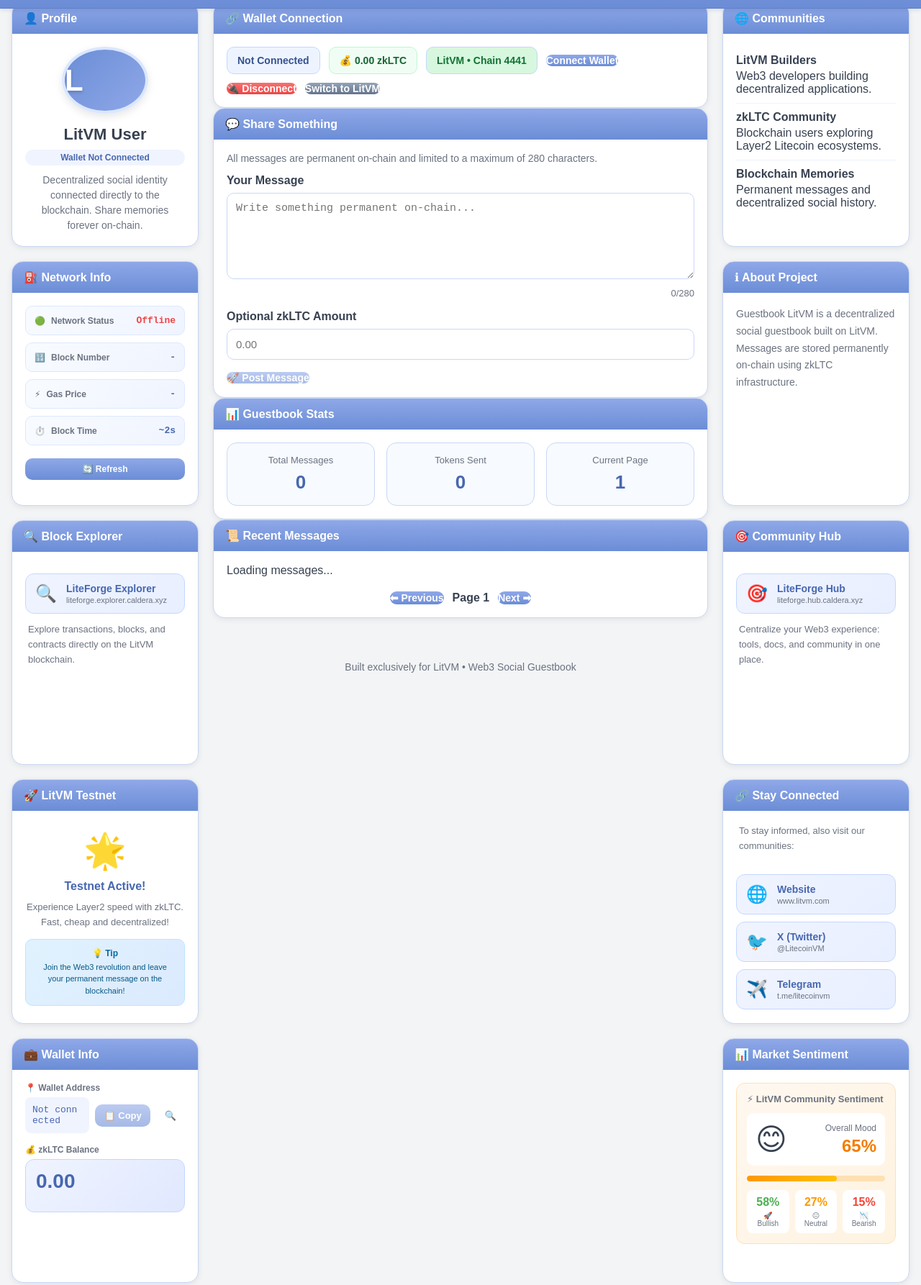
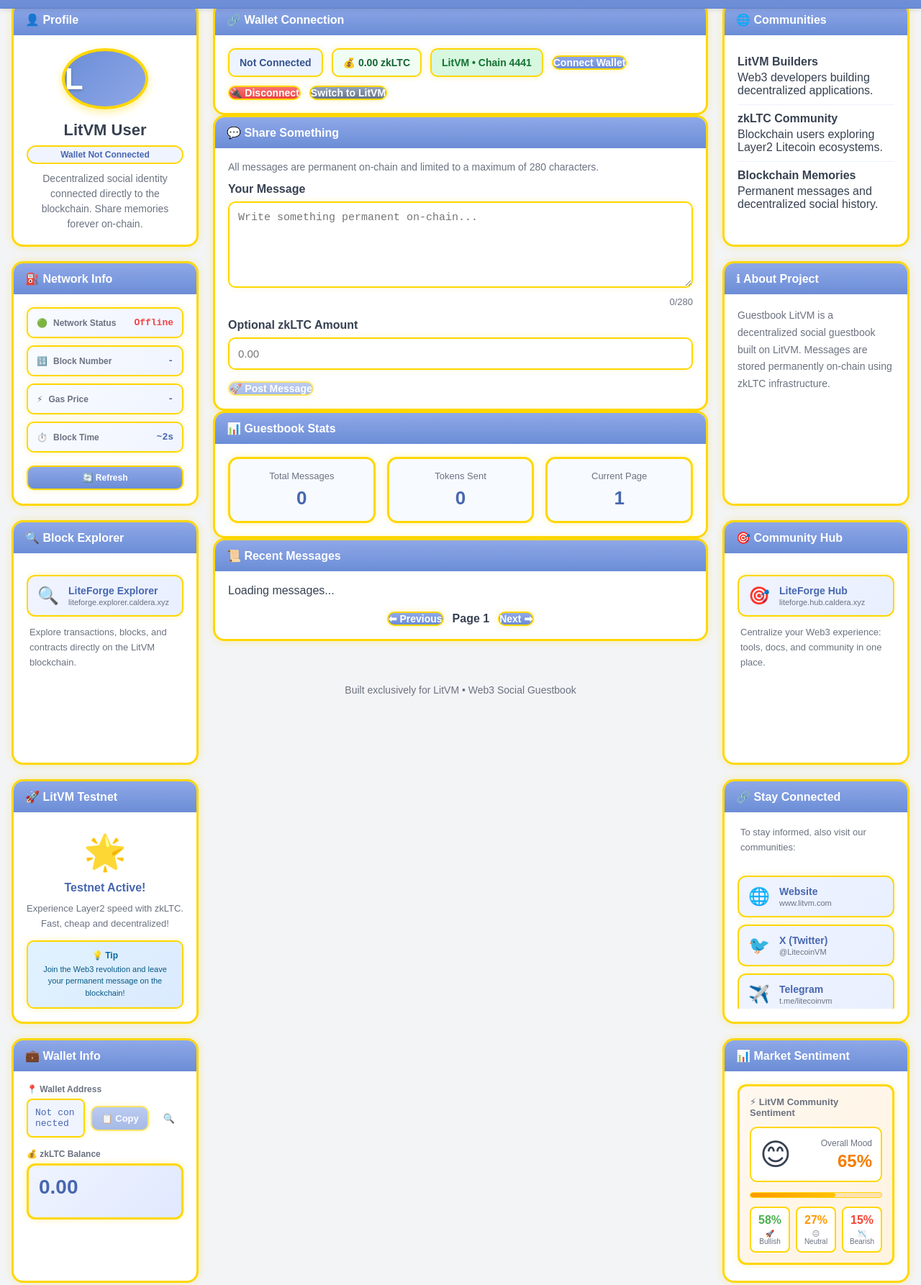
Before and after one commit to GENESIS-SOARES17/Guestbook-LitVM, a website: page frontend/index.html in a window 1280 px wide. Shown: the part 137-1923 px from the top of the page at 72% size. Drawn offline with nearby package versions, Linux system fonts and the light colour scheme.

Commit message:
Update index.html

```diff
--- a/frontend/index.html
+++ b/frontend/index.html
@@ -23,6 +23,7 @@
     --shadow:0 2px 8px rgba(0,0,0,0.08);
     --danger:#ef4444;
     --danger-hover:#dc2626;
+    --gold:#FFD700;
 }
 
 *{
@@ -84,7 +85,7 @@ body{
 }
 
 /* =========================================================
-   TICKER
+   TICKER - ✅ COM BORDA DOURADA
 ========================================================= */
 
 .ticker-wrap{
@@ -92,11 +93,12 @@ body{
     min-width:300px;
     overflow:hidden;
     background:rgba(255,255,255,.18);
-    border:1px solid rgba(255,255,255,.3);
+    border:4px solid var(--gold);
     border-radius:12px;
     height:58px;
     display:flex;
     align-items:center;
+    box-shadow:0 0 15px rgba(255,215,0,0.5);
 }
 
 .ticker{
@@ -153,15 +155,15 @@ body{
 }
 
 /* =========================================================
-   CARDS - SIDEBAR UNIFORM HEIGHT
+   CARDS - ✅ COM BORDA DOURADA
 ========================================================= */
 
 .card{
     background:var(--card);
-    border:1px solid var(--border);
+    border:3px solid var(--gold);
     border-radius:16px;
     overflow:hidden;
-    box-shadow:var(--shadow);
+    box-shadow:0 0 12px rgba(255,215,0,0.3);
 }
 
 /* ✅ Uniform height for sidebar cards - symmetry */
@@ -206,17 +208,17 @@ body{
     display:flex;
     align-items:center;
     justify-content:center;
-    border:4px solid #dbe7ff;
+    border:4px solid var(--gold);
     position:relative;
     overflow:hidden;
-    box-shadow:0 4px 12px rgba(0,0,0,0.1);
+    box-shadow:0 4px 12px rgba(255,215,0,0.4);
     background:linear-gradient(135deg,#6B8DD6,#8FA8E8);
     transition:all 0.3s ease;
 }
 
 .avatar-container.has-identicon{
     background:#f8fbff;
-    border-color:#c5d7ff;
+    border-color:var(--gold);
 }
 
 #avatarSvgContainer{
@@ -263,6 +265,7 @@ body{
     font-size:12px;
     color:#4767b0;
     font-weight:bold;
+    border:2px solid var(--gold);
 }
 
 .profile p{
@@ -273,11 +276,11 @@ body{
 }
 
 /* =========================================================
-   BUTTONS
+   BUTTONS - ✅ COM BORDA DOURADA
 ========================================================= */
 
 button{
-    border:none;
+    border:2px solid var(--gold);
     background:linear-gradient(to bottom,#8FA8E8,#6B8DD6);
     color:white;
     font-weight:bold;
@@ -285,10 +288,12 @@ button{
     cursor:pointer;
     transition:.2s;
     font-size:14px;
+    box-shadow:0 0 8px rgba(255,215,0,0.3);
 }
 
 button:hover{
     background:linear-gradient(to bottom,#7e9be0,#5d7dcb);
+    box-shadow:0 0 12px rgba(255,215,0,0.5);
 }
 
 button:disabled{
@@ -317,18 +322,19 @@ button.secondary:hover{
 }
 
 /* =========================================================
-   FORMS
+   FORMS - ✅ COM BORDA DOURADA
 ========================================================= */
 
 textarea,
 input{
     width:100%;
-    border:1px solid var(--border);
+    border:2px solid var(--gold);
     border-radius:10px;
     padding:12px;
     font-size:15px;
     background:#fff;
     color:var(--text);
+    box-shadow:0 0 8px rgba(255,215,0,0.2);
 }
 
 textarea{
@@ -339,7 +345,8 @@ textarea{
 textarea:focus,
 input:focus{
     outline:none;
-    border-color:var(--blue-main);
+    border-color:var(--gold);
+    box-shadow:0 0 12px rgba(255,215,0,0.5);
 }
 
 .form-group{
@@ -360,7 +367,7 @@ input:focus{
 }
 
 /* =========================================================
-   STATUS
+   STATUS - ✅ COM BORDA DOURADA
 ========================================================= */
 
 .wallet-row{
@@ -373,11 +380,12 @@ input:focus{
 .status{
     background:#eef4ff;
     color:#35528e;
-    border:1px solid #c5d7ff;
+    border:2px solid var(--gold);
     padding:10px 14px;
     border-radius:10px;
     font-size:14px;
     font-weight:bold;
+    box-shadow:0 0 8px rgba(255,215,0,0.3);
 }
 
 .network{
@@ -388,15 +396,16 @@ input:focus{
 .balance-display-inline{
     background:#f0fdf4;
     color:#166534;
-    border:1px solid #bbf7d0;
+    border:2px solid var(--gold);
     padding:10px 14px;
     border-radius:10px;
     font-size:14px;
     font-weight:bold;
+    box-shadow:0 0 8px rgba(255,215,0,0.3);
 }
 
 /* =========================================================
-   STATS
+   STATS - ✅ COM BORDA DOURADA
 ========================================================= */
 
 .stats-grid{
@@ -407,10 +416,11 @@ input:focus{
 
 .stat{
     background:#f7faff;
-    border:1px solid var(--border);
+    border:3px solid var(--gold);
     border-radius:14px;
     padding:16px;
     text-align:center;
+    box-shadow:0 0 10px rgba(255,215,0,0.3);
 }
 
 .stat-title{
@@ -426,7 +436,7 @@ input:focus{
 }
 
 /* =========================================================
-   MESSAGES
+   MESSAGES - ✅ COM BORDA DOURADA
 ========================================================= */
 
 .feed{
@@ -437,17 +447,18 @@ input:focus{
 
 .feed-card{
     background:#fff;
-    border:1px solid var(--border);
+    border:3px solid var(--gold);
     border-radius:16px;
     padding:18px;
     transition:.2s;
     overflow-wrap:anywhere;
     word-break:break-word;
+    box-shadow:0 0 10px rgba(255,215,0,0.3);
 }
 
 .feed-card:hover{
     transform:translateY(-2px);
-    box-shadow:0 4px 12px rgba(0,0,0,.08);
+    box-shadow:0 4px 16px rgba(255,215,0,0.5);
 }
 
 .feed-top{
@@ -475,6 +486,7 @@ input:focus{
     justify-content:center;
     font-weight:bold;
     font-size:18px;
+    border:2px solid var(--gold);
 }
 
 .feed-address{
@@ -501,10 +513,11 @@ input:focus{
     padding:8px 14px;
     font-size:13px;
     font-weight:bold;
+    border:2px solid var(--gold);
 }
 
 /* =========================================================
-   REACTIONS
+   REACTIONS - ✅ COM BORDA DOURADA
 ========================================================= */
 
 .reactions{
@@ -515,7 +528,7 @@ input:focus{
 }
 
 .react-btn{
-    border:1px solid var(--border);
+    border:2px solid var(--gold);
     background:#f8fbff;
     color:#4d5c7a;
     border-radius:30px;
@@ -524,11 +537,13 @@ input:focus{
     display:flex;
     gap:6px;
     align-items:center;
+    box-shadow:0 0 6px rgba(255,215,0,0.3);
 }
 
 .react-btn.active{
     background:#dce8ff;
-    border-color:#7ea0e7;
+    border-color:var(--gold);
+    box-shadow:0 0 10px rgba(255,215,0,0.5);
 }
 
 /* =========================================================
@@ -581,18 +596,19 @@ input:focus{
     padding:12px;
     margin-bottom:10px;
     background:linear-gradient(135deg,#f0f4ff,#e8efff);
-    border:1px solid #c5d7ff;
+    border:2px solid var(--gold);
     border-radius:12px;
     text-decoration:none;
     color:#374151;
     transition:all 0.3s ease;
+    box-shadow:0 0 8px rgba(255,215,0,0.3);
 }
 
 .community-link-item:hover{
     background:linear-gradient(135deg,#e0e8ff,#d0dcff);
-    border-color:#8FA8E8;
+    border-color:var(--gold);
     transform:translateX(4px);
-    box-shadow:0 4px 12px rgba(107,141,214,0.2);
+    box-shadow:0 4px 12px rgba(255,215,0,0.5);
 }
 
 .community-link-icon{
@@ -627,7 +643,7 @@ input:focus{
 }
 
 /* =========================================================
-   NETWORK INFO CARD STYLES
+   NETWORK INFO CARD STYLES - ✅ COM BORDA DOURADA
 ========================================================= */
 
 .network-info-item{
@@ -637,8 +653,9 @@ input:focus{
     padding:12px;
     margin-bottom:10px;
     background:linear-gradient(135deg,#f8fbff,#f0f4ff);
-    border:1px solid #dce8ff;
+    border:2px solid var(--gold);
     border-radius:10px;
+    box-shadow:0 0 8px rgba(255,215,0,0.3);
 }
 
 .network-info-label{
@@ -704,7 +721,8 @@ input:focus{
     background:linear-gradient(135deg,#e0f2fe,#dbeafe);
     padding:12px;
     border-radius:10px;
-    border:1px solid #bae6fd;
+    border:2px solid var(--gold);
+    box-shadow:0 0 8px rgba(255,215,0,0.3);
 }
 
 .testnet-tip-label{
@@ -721,7 +739,7 @@ input:focus{
 }
 
 /* =========================================================
-   WALLET CARD STYLES
+   WALLET CARD STYLES - ✅ COM BORDA DOURADA
 ========================================================= */
 
 .wallet-info-section{
@@ -750,6 +768,8 @@ input:focus{
     font-size:13px;
     color:#4767b0;
     word-break:break-all;
+    border:2px solid var(--gold);
+    box-shadow:0 0 6px rgba(255,215,0,0.3);
 }
 
 .btn-small{
@@ -762,7 +782,8 @@ input:focus{
     padding:14px;
     background:linear-gradient(135deg,#f0f4ff,#e0e8ff);
     border-radius:12px;
-    border:1px solid #c5d7ff;
+    border:3px solid var(--gold);
+    box-shadow:0 0 10px rgba(255,215,0,0.3);
 }
 
 .balance-amount{
@@ -773,14 +794,15 @@ input:focus{
 }
 
 /* =========================================================
-   MARKET SENTIMENT STYLES
+   MARKET SENTIMENT STYLES - ✅ COM BORDA DOURADA
 ========================================================= */
 
 .sentiment-card{
     padding:14px;
     background:linear-gradient(135deg,#fff8f0,#fff3e0);
     border-radius:12px;
-    border:1px solid #ffe0b2;
+    border:3px solid var(--gold);
+    box-shadow:0 0 10px rgba(255,215,0,0.3);
 }
 
 .sentiment-title{
@@ -798,6 +820,7 @@ input:focus{
     padding:12px;
     background:white;
     border-radius:10px;
+    border:2px solid var(--gold);
 }
 
 .sentiment-emoji{
@@ -826,6 +849,7 @@ input:focus{
     border-radius:4px;
     overflow:hidden;
     margin-bottom:12px;
+    border:1px solid var(--gold);
 }
 
 .sentiment-fill{
@@ -847,6 +871,7 @@ input:focus{
     padding:8px;
     background:white;
     border-radius:8px;
+    border:2px solid var(--gold);
 }
 
 .sentiment-stat-value{
```
